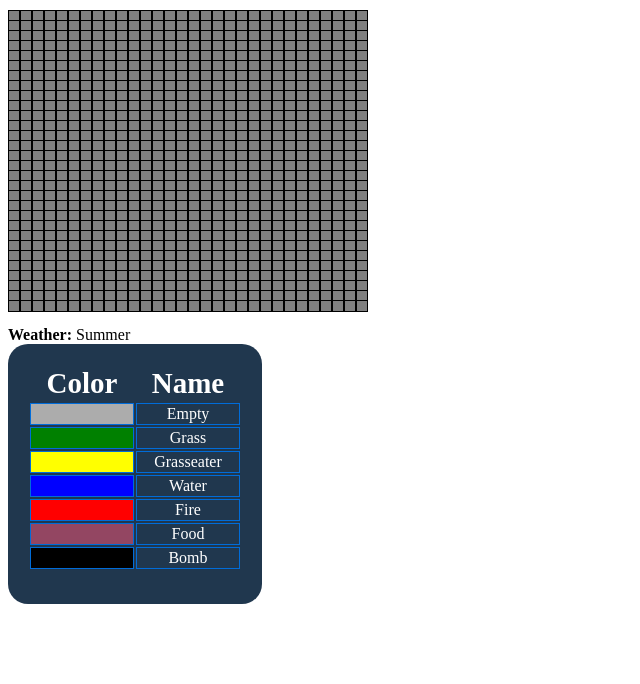
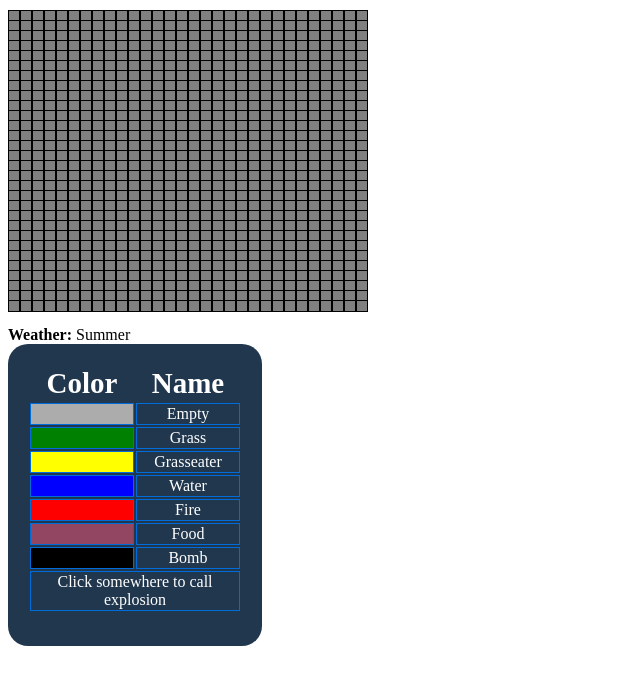
Before and after one commit to tiko2807/Prog-3, a website: page index.html in a window 1280 px wide. Shown: the whole page, without its empty margins (0-640 px from the left). Drawn offline with nearby package versions, Linux system fonts and the light colour scheme; no server answers.

Commit message:
info table update

```diff
--- a/index.html
+++ b/index.html
@@ -50,6 +50,9 @@
                     <td bgcolor="black"></td>
                     <td>Bomb</td>
                 </tr>
+                <tr>
+                    <td colspan="2">Click somewhere to call explosion</td>
+                </tr>
             </tbody>
         </table>
     <script src="https://cdn.socket.io/4.5.4/socket.io.min.js"></script>
```
